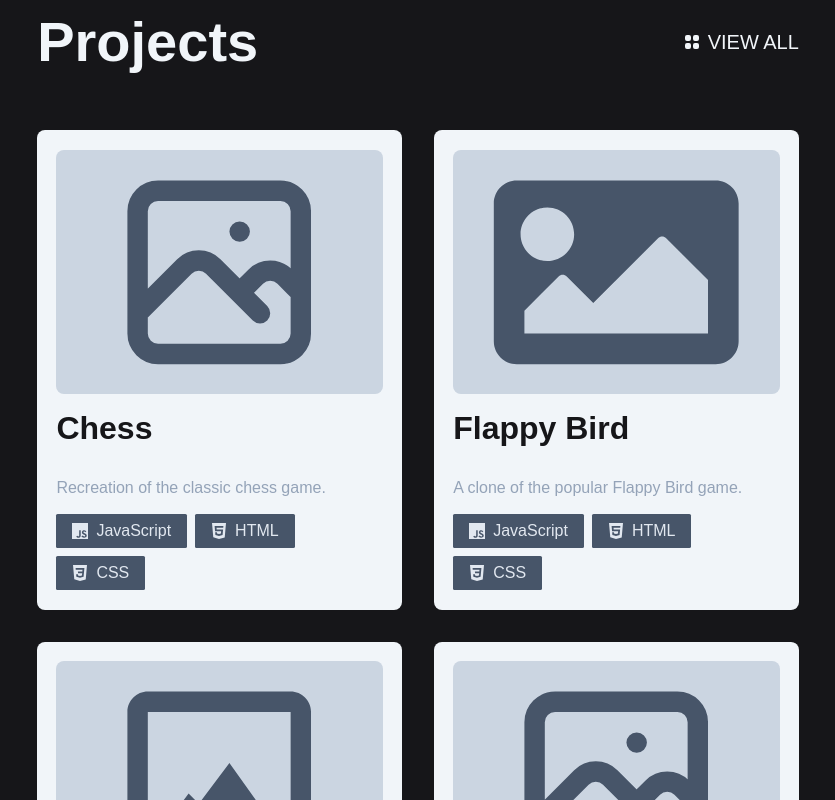
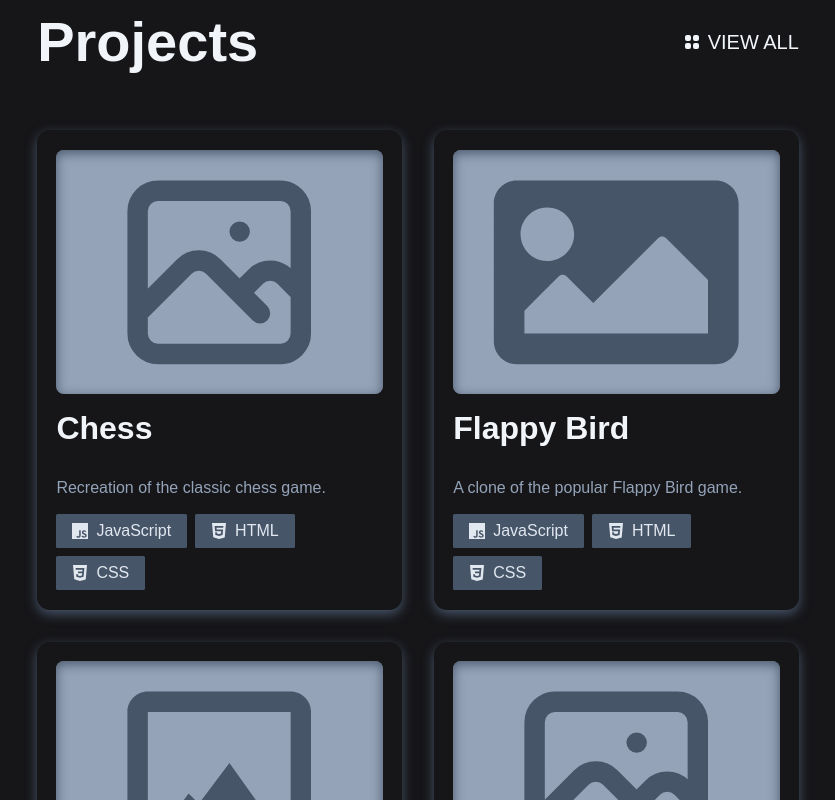
Before and after one commit to satishkhanal76/satishkhanal76.github.io, a React (Vite) app: page / in a window 1280 px wide. Shown: the part 840-1640 px from the top of the page, without its empty margins (222-1057 px from the left). Built offline with nearby package versions, Linux system fonts and the light colour scheme.

Commit message:
Updated the colors for the project preview card.

```diff
--- a/src/components/ProjectsView.css
+++ b/src/components/ProjectsView.css
@@ -40,12 +40,13 @@
 .project-card {
     display: flex;
     flex-direction: column;
-    background-color: var(--color-slate100);
-    color: var(--bg-primary);
-    border-radius: 0.5rem;
+    border-radius: 0.8rem;
     padding: 1.2rem;
     width: 100%;
-}
+
+    box-shadow: 0 4px 12px var(--color-slate600);
+
+  }
 
 .project-card-thumbnail {
     width: 100%;
@@ -54,13 +55,16 @@
     border-radius: 0.5rem;
     object-fit: cover;
     overflow: hidden;
-    background-color: var(--color-slate300);
+    background-color: var(--color-slate400);
+
+
 }
 
 .project-card-thumbnail img {
     width: 100%;
     height: 100%;
     object-fit: cover;
+
 }
 
 .project-card-thumbnail .image-icon {
@@ -70,6 +74,8 @@
     align-items: center;
     justify-content: center;
     color: var(--color-slate600);
+    box-shadow: inset 0 3px 12px var(--color-slate600);
+
 }
 
 
```
